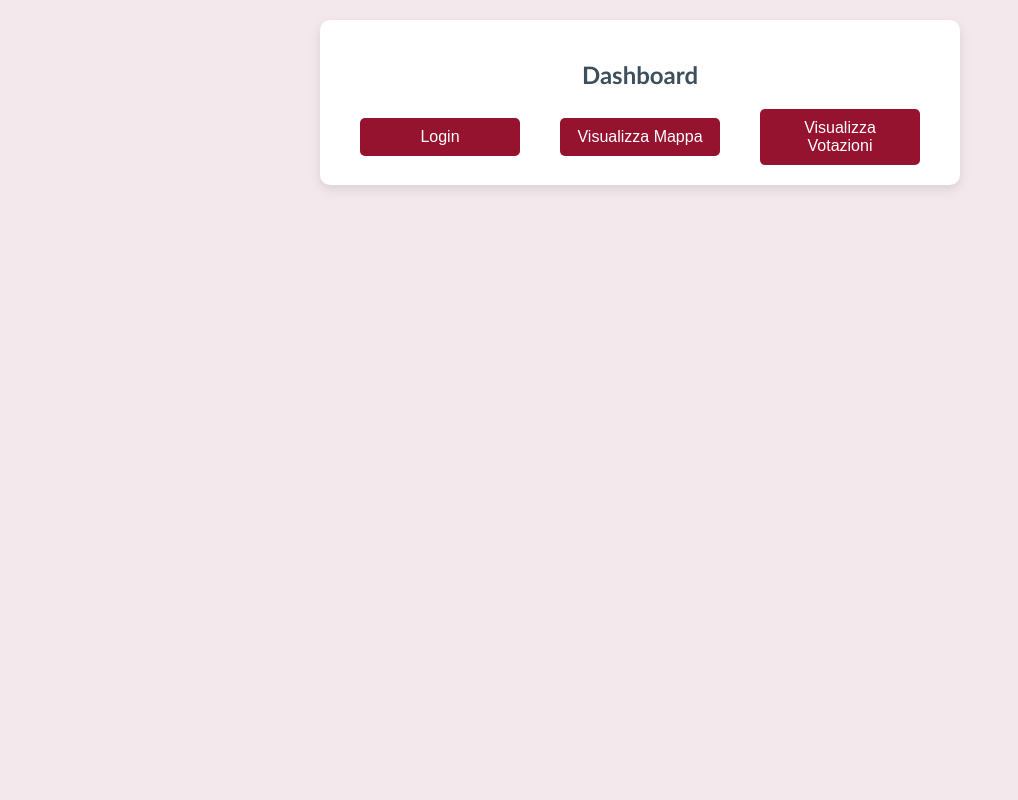
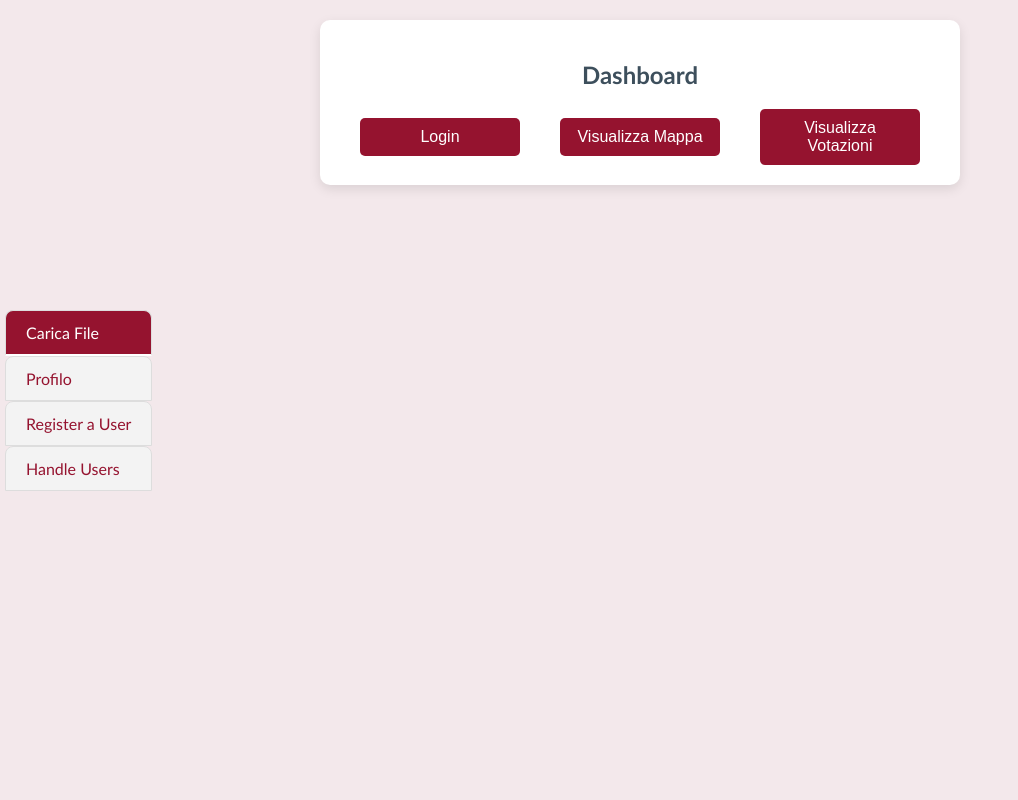
Before and after one commit to AndreaZavatta/tesi_zavatta, a PHP site: page /dashboard/dashboard.php in a window 1280 px wide. Shown: the whole page, without its empty margins (0-1018 px from the left). Run offline with PHP 8.4, Linux system fonts and the light colour scheme; data that the repository does not hold is empty.

Commit message:
moved dashboard menu to the left

```diff
--- a/project/dashboard/dashboard.php
+++ b/project/dashboard/dashboard.php
@@ -14,6 +14,14 @@
     <script src="dashboard.js" defer></script> <!-- Collegamento al file JS separato -->
 </head>
 <body>
+        <div class="tab-container">
+            <span class="tab" onclick="showTab(0)">Carica File</span>
+            <span class="tab" onclick="showTab(1)">Profilo</span>
+            <!--<span class="tab" onclick="showTab(2)">Cambia Password</span>-->
+            <span class="tab" onclick="showTab(2)">Register a User</span>
+            <span class="tab" onclick="showTab(3)">Handle Users</span>
+        </div>
+
     <div class="container">
         <h2>Dashboard</h2>
 
@@ -26,13 +34,6 @@
 
         <?php if (isset($_SESSION['admin_id'])): ?>
             <!-- Menu Tabs -->
-            <div class="tab-container">
-                <span class="tab" onclick="showTab(0)">Carica File</span>
-                <span class="tab" onclick="showTab(1)">Profilo</span>
-                <!--<span class="tab" onclick="showTab(2)">Cambia Password</span>-->
-                <span class="tab" onclick="showTab(2)">Register a User</span>
-                <span class="tab" onclick="showTab(3)">Handle Users</span>
-            </div>
 
             <div class="tab-content">
                 <h3>Carica file</h3>
--- a/project/dashboard/dashboard_style.css
+++ b/project/dashboard/dashboard_style.css
@@ -147,17 +147,18 @@ form {
 
 /* Tab styles */
 .tab-container {
+	flex-direction: column;
 	display: flex;
 	justify-content: center;
-	margin-bottom: 20px;
-	border-bottom: 2px solid #95132f; /* Rich red border for tabs */
+	position: fixed;
+	height: 100%;
 }
 
 /* Styles for individual tabs */
 .tab {
 	padding: 12px 20px;
 	margin: 0 5px;
-	background-color: #f8e9eb; /* Light pink for inactive tabs */
+	background-color: #f3f3f3; /* Light pink for inactive tabs */
 	color: #95132f; /* Rich red text */
 	font-size: 16px;
 	border: 1px solid #ddd;
```
